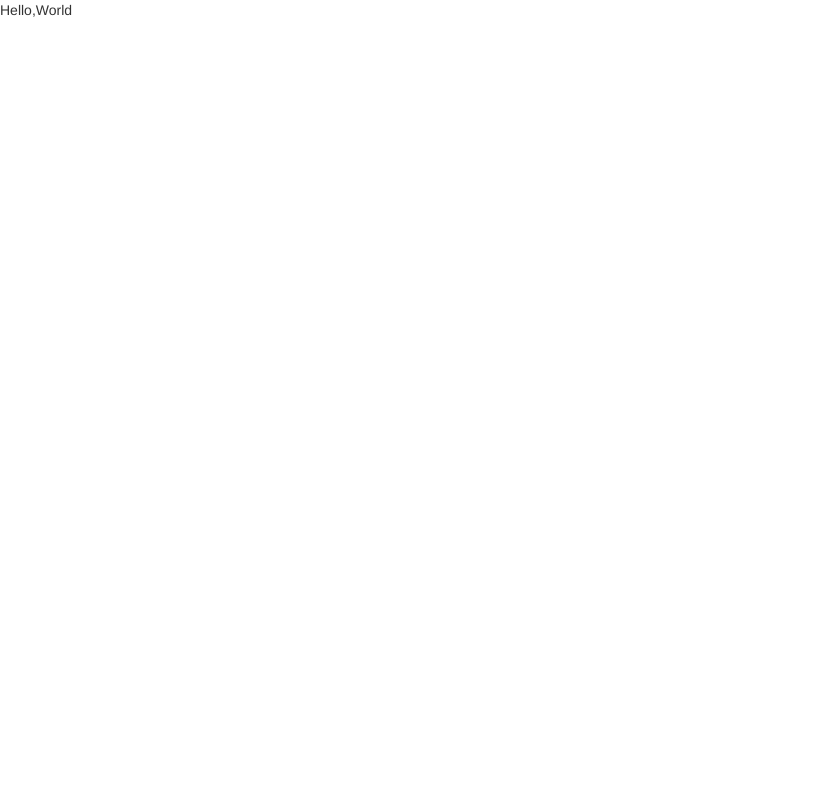
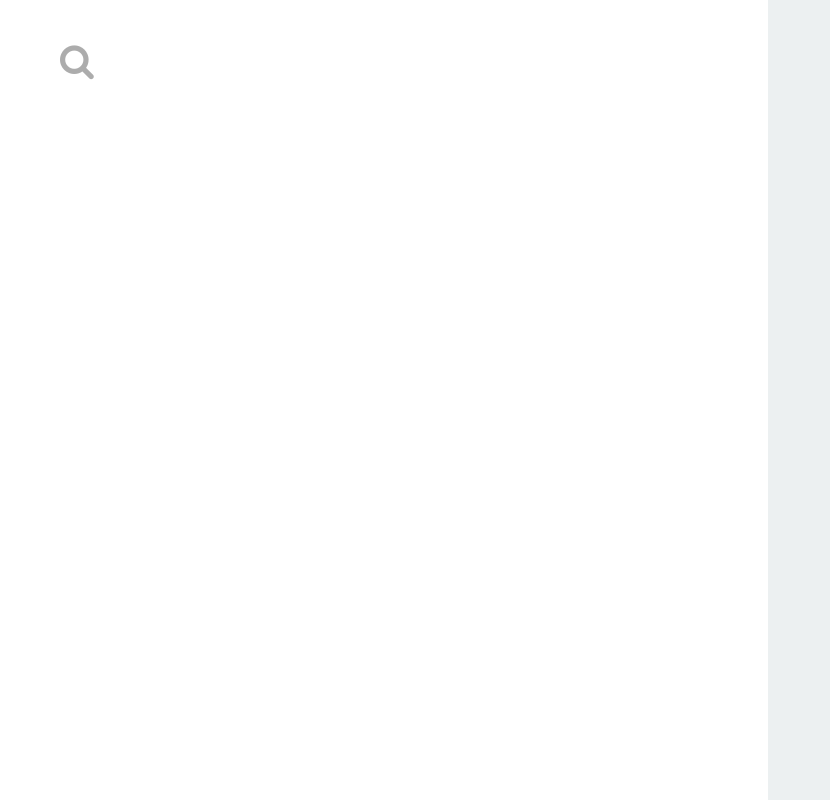
Before and after one commit to takuyakikuchi/react-gifs, a React app: page / in a window 1280 px wide. Shown: the whole page, without its empty margins (0-830 px from the left). Built offline with nearby package versions, Linux system fonts and the light colour scheme.

Commit message:
installed node-scss

```diff
--- a/package.json
+++ b/package.json
@@ -19,7 +19,7 @@
     "gh-pages": "^2.0.1",
     "html-loader": "^0.5.5",
     "html-webpack-plugin": "^3.2.0",
-    "node-sass": "^4.12.0",
+    "node-sass": "^4.13.0",
     "sass-loader": "^7.1.0",
     "style-loader": "^0.23.1",
     "webpack": "^4.26.1",
--- /dev/null
+++ b/src/components/app.jsx
@@ -0,0 +1,14 @@
+import React, { Component } from 'react';
+
+class App extends Component {
+  render() {
+    return (
+      <div>
+        <div className="left-scene"></div>
+        <div className="right-scene"></div>
+      </div>
+    );
+  }
+}
+
+export default App;
--- a/src/index.jsx
+++ b/src/index.jsx
@@ -2,17 +2,12 @@ import React from 'react';
 import ReactDOM from 'react-dom';
 
 import '../assets/stylesheets/application.scss';
-
-const Hello = ({ name }) => {
-  return (
-    <div>
-      Hello,
-      {name}
-    </div>
-  );
-};
+import App from './components/app.jsx';
 
 const root = document.getElementById('root');
 if (root) {
-  ReactDOM.render(<Hello name="World" />, root);
+  ReactDOM.render(
+    <App />,
+    root
+  );
 }
--- a/templates/index.html
+++ b/templates/index.html
@@ -3,7 +3,7 @@
   <head>
     <meta charset="UTF-8">
     <link rel="stylesheet" href="https://maxcdn.bootstrapcdn.com/bootstrap/3.3.7/css/bootstrap.min.css">
-    <link href="https://stackpath.bootstrapcdn.com/font-awesome/4.7.0/css/font-awesome.min.css" rel="stylesheet" integrity="sha384-wvfXpqpZZVQGK6TAh5PVlGOfQNHSoD2xbE+QkPxCAFlNEevoEH3Sl0sibVcOQVnN" crossorigin="anonymous">
+    <link href="https://stackpath.bootstrapcdn.com/font-awesome/4.7.0/css/font-awesome.min.css" rel="stylesheet">
     <title>React gifs</title>
   </head>
   <body>
```
Also changed, not shown: 1 other file (tests, documents, lock files or other folders).
